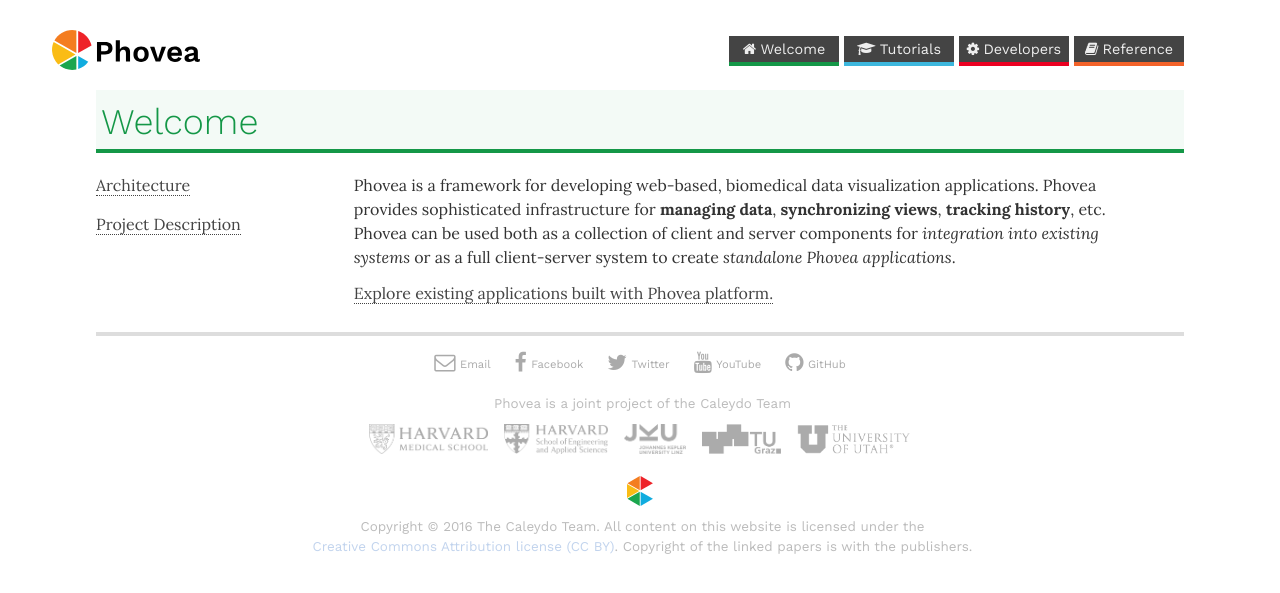
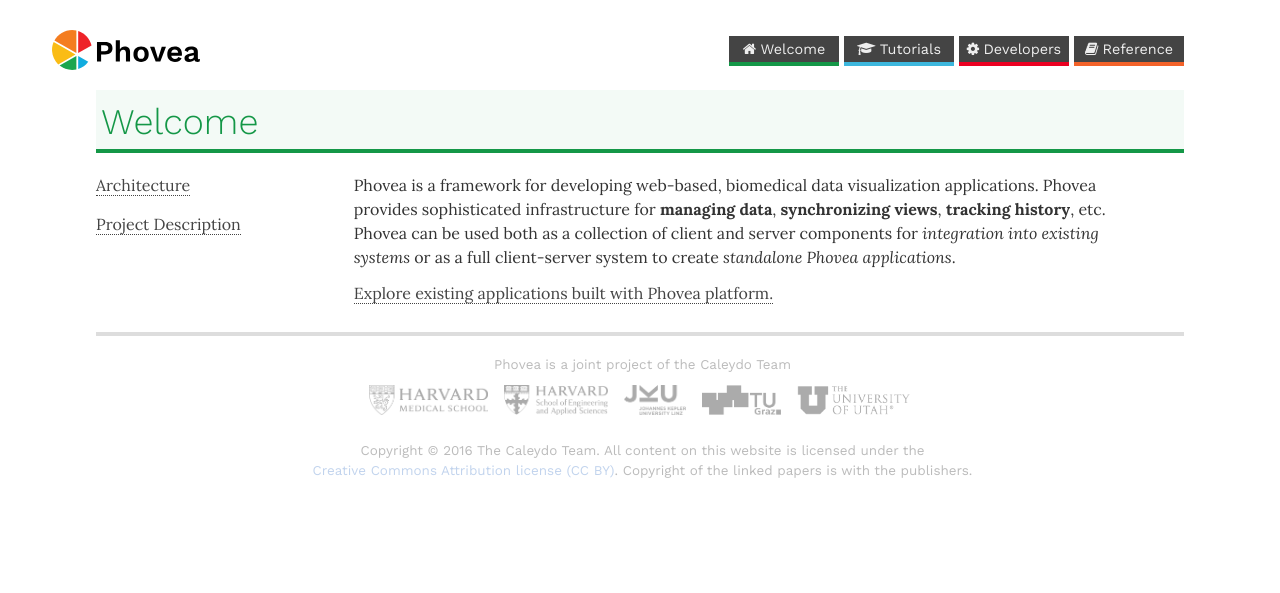
Before and after one commit to phovea/phovea.github.io, a Jekyll site: the page built from index.md, in a window 1280 px wide. Shown: the top 593 px of the page. Built offline with Jekyll 4.4.1, drawn with Linux system fonts in a browser that asks for light colours; nearby versions of some CDN libraries; some web fonts are replaced.

Commit message:
remove footer cruft

```diff
--- a/_includes/footer.html
+++ b/_includes/footer.html
@@ -1,55 +1,4 @@
 <footer>
-  <div class="footer-content">
-    <div class="footer-list-social">
-      <ul>
-          {% if site.email %}
-          <li>
-            <a href="mailto:{{ site.email }}">
-              <i class="fa fa-lg fa-envelope-o"></i>
-              <span class="footer-text">Email</span>
-            </a>
-          </li>
-          {% endif %}
-
-          {% if site.facebook_page %}
-          <li>
-            <a href="https://facebook.com/pages/{{ site.facebook_page }}">
-              <i class="fa fa-lg fa-facebook"></i>
-              <span class="footer-text">Facebook</span>
-            </a>
-          </li>
-          {% endif %}
-
-          {% if site.twitter_username %}
-          <li>
-            <a href="https://twitter.com/{{ site.twitter_username }}">
-              <i class="fa fa-lg fa-twitter"></i>
-              <span class="footer-text">Twitter</span>
-            </a>
-          </li>
-          {% endif %}
-
-          {% if site.youtube_username %}
-          <li>
-            <a href="https://www.youtube.com/user/{{ site.youtube_username }}">
-              <i class="fa fa-lg fa-youtube"></i>
-              <span class="footer-text">YouTube</span>
-            </a>
-          </li>
-          {% endif %}
-
-          {% if site.github_username %}
-          <li>
-            <a href="https://github.com/{{ site.github_username }}">
-              <i class="fa fa-lg fa-github"></i>
-              <span class="footer-text">GitHub</span>
-            </a>
-          </li>
-          {% endif %}
-      </ul>
-    </div>
-  </div>
-
   <div class="footer-content">
     <div class="footer-disclaimer">
       <p>
@@ -69,16 +18,12 @@
 
 
   <div class="footer-content">
-    <span class="footer-logo">
-      <embed class="logo-footer-svg" src="{{ site.baseurl }}/assets/images/logos/caleydo_c.svg" type="image/svg+xml">
-    </span>
     <div class="footer-disclaimer">
       <p>
         Copyright &copy; 2016 The Caleydo Team. All content on this website is licensed under the <br />
         <a href="http://creativecommons.org/licenses/by/4.0/legalcode">Creative Commons Attribution license (CC BY)</a>. Copyright of the linked papers is with the publishers.
       </p>
     </div>
-
   </div>
 
 </footer>
```
